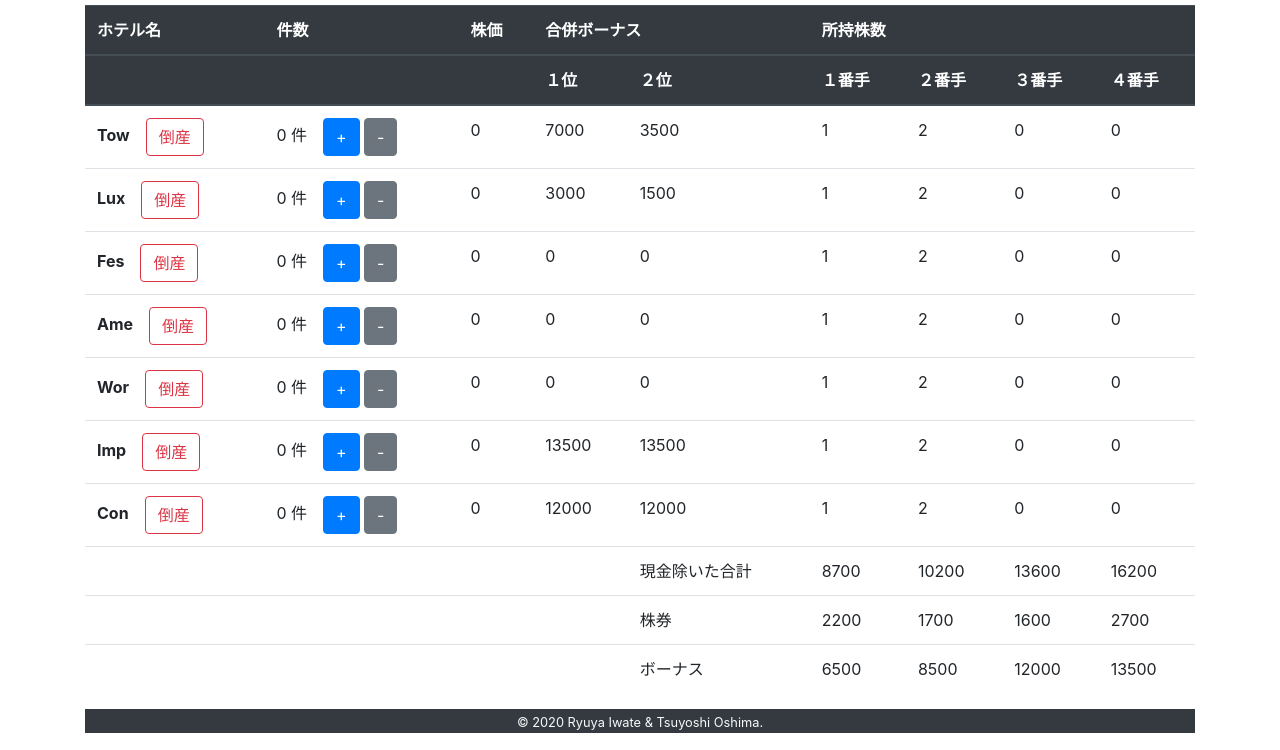
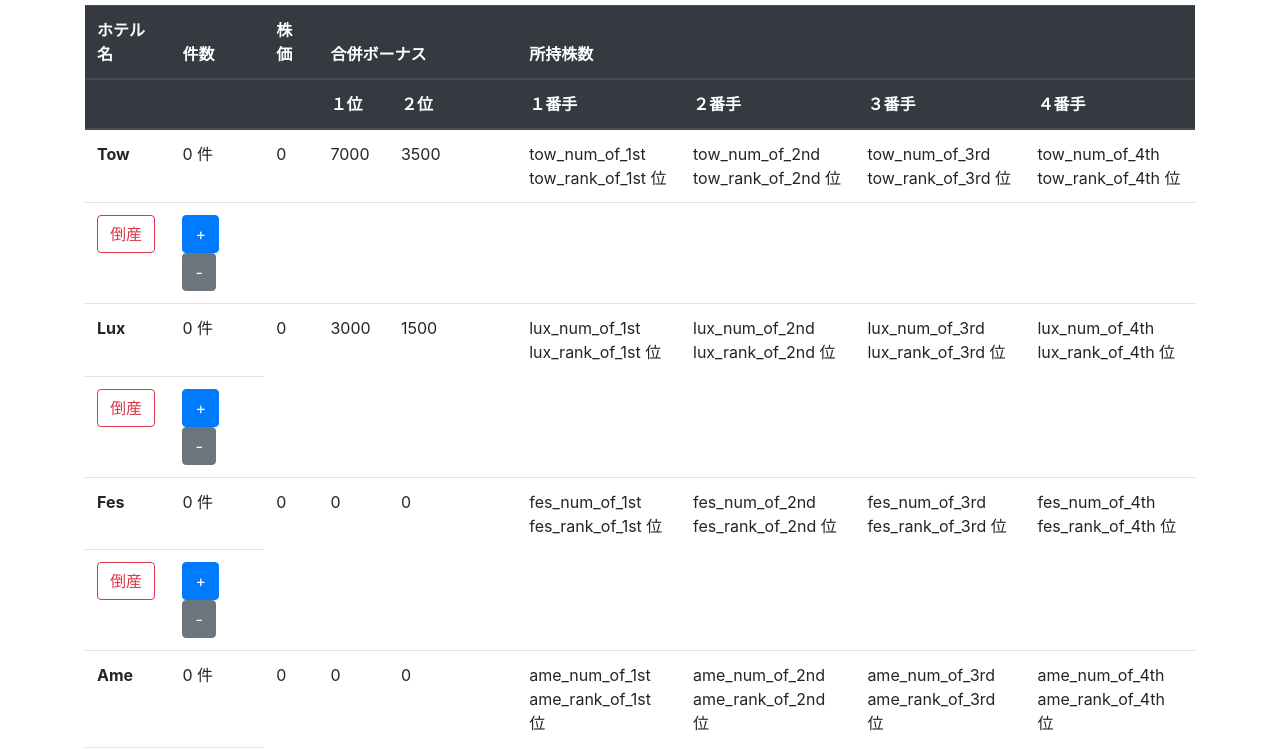
Before and after one commit to tsuyoshioshima/acquire, a plain HTML site: page index.html in a window 1280 px wide. Shown: the part 51-801 px from the top of the page. Drawn offline with nearby package versions, Linux system fonts and the light colour scheme.

Commit message:
202002172009

```diff
--- a/index.html
+++ b/index.html
@@ -39,89 +39,143 @@
       </thead>
       <tbody>
         <tr>
-          <th scope="row">Tow　<button class="btn btn-outline-danger" v-on:click="tow_num = 0;">倒産</button></th>
-          <td>{{ tow_num }} 件　<button class="btn btn-primary" v-on:click="add_tow_num">+</button>　<button
-              class="btn btn-secondary" v-on:click="subtract_tow_num">-</button></td>
+          <th scope="row">Tow</th>
+          <td>{{ tow_num }} 件</td>
           <td>{{ tow_stock | addComma }}</td>
           <td>7000</td>
           <td>3500</td>
-          <td>1</td>
-          <td>2</td>
-          <td>0</td>
-          <td>0</td>
+          <td>tow_num_of_1st<br>tow_rank_of_1st 位</td>
+          <td>tow_num_of_2nd<br>tow_rank_of_2nd 位</td>
+          <td>tow_num_of_3rd<br>tow_rank_of_3rd 位</td>
+          <td>tow_num_of_4th<br>tow_rank_of_4th 位</td>
         </tr>
         <tr>
-          <th scope="row">Lux　<button class="btn btn-outline-danger" v-on:click="lux_num = 0;">倒産</button></th>
-          <td>{{ lux_num }} 件　<button class="btn btn-primary" v-on:click="add_lux_num">+</button>　<button
-              class="btn btn-secondary" v-on:click="subtract_lux_num">-</button></td>
+          <th><button class="btn btn-outline-danger" v-on:click="tow_num = 0;">倒産</button></th>
+          <td><button class="btn btn-primary" v-on:click="add_tow_num">+</button>　<button class="btn btn-secondary" v-on:click="subtract_tow_num">-</button></td>
+          <td></td>
+          <td></td>
+          <td></td>
+          <td></td>
+          <td></td>
+          <td></td>
+          <td></td>
+        </tr>
+
+
+        <!-- Lux -->
+        <tr>
+          <th scope="row">Lux</th>
+          <td>{{ lux_num }} 件</td>
           <td>{{ lux_stock | addComma }}</td>
           <td>3000</td>
           <td>1500</td>
-          <td>1</td>
-          <td>2</td>
-          <td>0</td>
-          <td>0</td>
+          <td>lux_num_of_1st<br>lux_rank_of_1st 位</td>
+          <td>lux_num_of_2nd<br>lux_rank_of_2nd 位</td>
+          <td>lux_num_of_3rd<br>lux_rank_of_3rd 位</td>
+          <td>lux_num_of_4th<br>lux_rank_of_4th 位</td>
         </tr>
         <tr>
-          <th scope="row">Fes　<button class="btn btn-outline-danger" v-on:click="fes_num = 0;">倒産</button></th>
-          <td>{{ fes_num }} 件　<button class="btn btn-primary" v-on:click="add_fes_num">+</button>　<button
-              class="btn btn-secondary" v-on:click="subtract_fes_num">-</button></td>
+          <th scope="row"><button class="btn btn-outline-danger" v-on:click="lux_num = 0;">倒産</button></th>
+          <td><button class="btn btn-primary" v-on:click="add_lux_num">+</button>　<button
+            class="btn btn-secondary" v-on:click="subtract_lux_num">-</button></td>
+        </tr>
+        <!-- /Lux -->
+
+        <!-- Fes -->
+        <tr>
+          <th scope="row">Fes</th>
+          <td>{{ fes_num }} 件</td>
           <td>{{ fes_stock | addComma }}</td>
           <td>0</td>
           <td>0</td>
-          <td>1</td>
-          <td>2</td>
-          <td>0</td>
-          <td>0</td>
+          <td>fes_num_of_1st<br>fes_rank_of_1st 位</td>
+          <td>fes_num_of_2nd<br>fes_rank_of_2nd 位</td>
+          <td>fes_num_of_3rd<br>fes_rank_of_3rd 位</td>
+          <td>fes_num_of_4th<br>fes_rank_of_4th 位</td>
         </tr>
+
         <tr>
-          <th scope="row">Ame　<button class="btn btn-outline-danger" v-on:click="ame_num = 0;">倒産</button></th>
-          <td>{{ ame_num }} 件　<button class="btn btn-primary" v-on:click="add_ame_num">+</button>　<button
-              class="btn btn-secondary" v-on:click="subtract_ame_num">-</button></td>
+          <th scope="row"><button class="btn btn-outline-danger" v-on:click="fes_num = 0;">倒産</button></th>
+          <td><button class="btn btn-primary" v-on:click="add_fes_num">+</button>　<button
+            class="btn btn-secondary" v-on:click="subtract_fes_num">-</button></td>
+        </tr>
+        <!-- /Fes -->
+
+        <!-- Ame -->
+        <tr>
+          <th scope="row">Ame</th>
+          <td>{{ ame_num }} 件</td>
           <td>{{ ame_stock | addComma }}</td>
           <td>0</td>
           <td>0</td>
-          <td>1</td>
-          <td>2</td>
-          <td>0</td>
-          <td>0</td>
+          <td>ame_num_of_1st<br>ame_rank_of_1st 位</td>
+          <td>ame_num_of_2nd<br>ame_rank_of_2nd 位</td>
+          <td>ame_num_of_3rd<br>ame_rank_of_3rd 位</td>
+          <td>ame_num_of_4th<br>ame_rank_of_4th 位</td>
         </tr>
         <tr>
-          <th scope="row">Wor　<button class="btn btn-outline-danger" v-on:click="wor_num = 0;">倒産</button></th>
-          <td>{{ wor_num }} 件　<button class="btn btn-primary" v-on:click="add_wor_num">+</button>　<button
-              class="btn btn-secondary" v-on:click="subtract_wor_num">-</button></td>
+          <th scope="row"><button class="btn btn-outline-danger" v-on:click="ame_num = 0;">倒産</button></th>
+          <td><button class="btn btn-primary" v-on:click="add_ame_num">+</button>　<button
+            class="btn btn-secondary" v-on:click="subtract_ame_num">-</button></td>
+        </tr>
+        <!-- /Ame -->
+
+        <!-- Wor -->
+        <tr>
+          <th scope="row">Wor</th>
+          <td>{{ wor_num }} 件</td>
           <td>{{ wor_stock | addComma }}</td>
           <td>0</td>
           <td>0</td>
-          <td>1</td>
-          <td>2</td>
-          <td>0</td>
-          <td>0</td>
+          <td>wor_num_of_1st<br>wor_rank_of_1st 位</td>
+          <td>wor_num_of_2nd<br>wor_rank_of_2nd 位</td>
+          <td>wor_num_of_3rd<br>wor_rank_of_3rd 位</td>
+          <td>wor_num_of_4th<br>wor_rank_of_4th 位</td>
         </tr>
         <tr>
-          <th scope="row">Imp　<button class="btn btn-outline-danger" v-on:click="imp_num = 0;">倒産</button></th>
-          <td>{{ imp_num }} 件　<button class="btn btn-primary" v-on:click="add_imp_num">+</button>　<button
-              class="btn btn-secondary" v-on:click="subtract_imp_num">-</button></td>
+          <th scope="row"><button class="btn btn-outline-danger" v-on:click="wor_num = 0;">倒産</button></th>
+          <td><button class="btn btn-primary" v-on:click="add_wor_num">+</button>　<button
+            class="btn btn-secondary" v-on:click="subtract_wor_num">-</button></td>
+        </tr>
+        <!-- /Wor -->
+
+        <!-- Imp -->
+        <tr>
+          <th scope="row">Imp</th>
+          <td>{{ imp_num }} 件</td>
           <td>{{ imp_stock | addComma }}</td>
           <td>13500</td>
           <td>13500</td>
-          <td>1</td>
-          <td>2</td>
-          <td>0</td>
-          <td>0</td>
+          <td>imp_num_of_1st<br>imp_rank_of_1st 位</td>
+          <td>imp_num_of_2nd<br>imp_rank_of_2nd 位</td>
+          <td>imp_num_of_3rd<br>imp_rank_of_3rd 位</td>
+          <td>imp_num_of_4th<br>imp_rank_of_4th 位</td>
         </tr>
         <tr>
-          <th scope="row">Con　<button class="btn btn-outline-danger" v-on:click="con_num = 0;">倒産</button></th>
-          <td>{{ con_num }} 件　<button class="btn btn-primary" v-on:click="add_con_num">+</button>　<button
-              class="btn btn-secondary" v-on:click="subtract_con_num">-</button></td>
+          <th scope="row"><button class="btn btn-outline-danger" v-on:click="imp_num = 0;">倒産</button></th>
+          <td><button class="btn btn-primary" v-on:click="add_imp_num">+</button>　<button
+            class="btn btn-secondary" v-on:click="subtract_imp_num">-</button></td>
+        </tr>
+        <!-- /Imp -->
+
+        <!-- con -->
+        <tr>
+          <th scope="row">Con</th>
+          <td>{{ con_num }} 件</td>
           <td>{{ con_stock | addComma }}</td>
           <td>12000</td>
           <td>12000</td>
-          <td>1</td>
-          <td>2</td>
-          <td>0</td>
-          <td>0</td>
+          <td>con_num_of_1st<br>con_rank_of_1st 位</td>
+          <td>con_num_of_2nd<br>con_rank_of_2nd 位</td>
+          <td>con_num_of_3rd<br>con_rank_of_3rd 位</td>
+          <td>con_num_of_4th<br>con_rank_of_4th 位</td>
         </tr>
+        <tr>
+          <th scope="row"><button class="btn btn-outline-danger" v-on:click="con_num = 0;">倒産</button></th>
+          <td><button class="btn btn-primary" v-on:click="add_con_num">+</button>　<button
+            class="btn btn-secondary" v-on:click="subtract_con_num">-</button></td>
+        </tr>
+        <!-- /con -->
         <tr>
           <th scope="row"></th>
           <td></td>
@@ -293,6 +347,7 @@
             return this.con_num--;
           }
         },
+
       },
       computed: {
         // Tow / Lux の株価計算式
```
